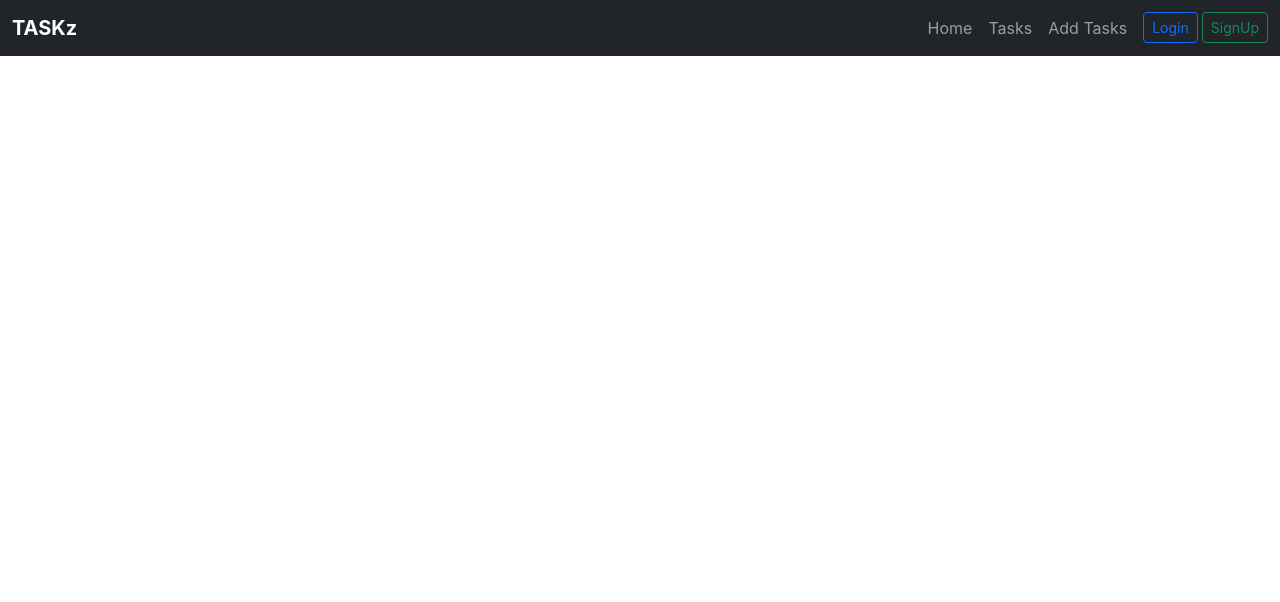
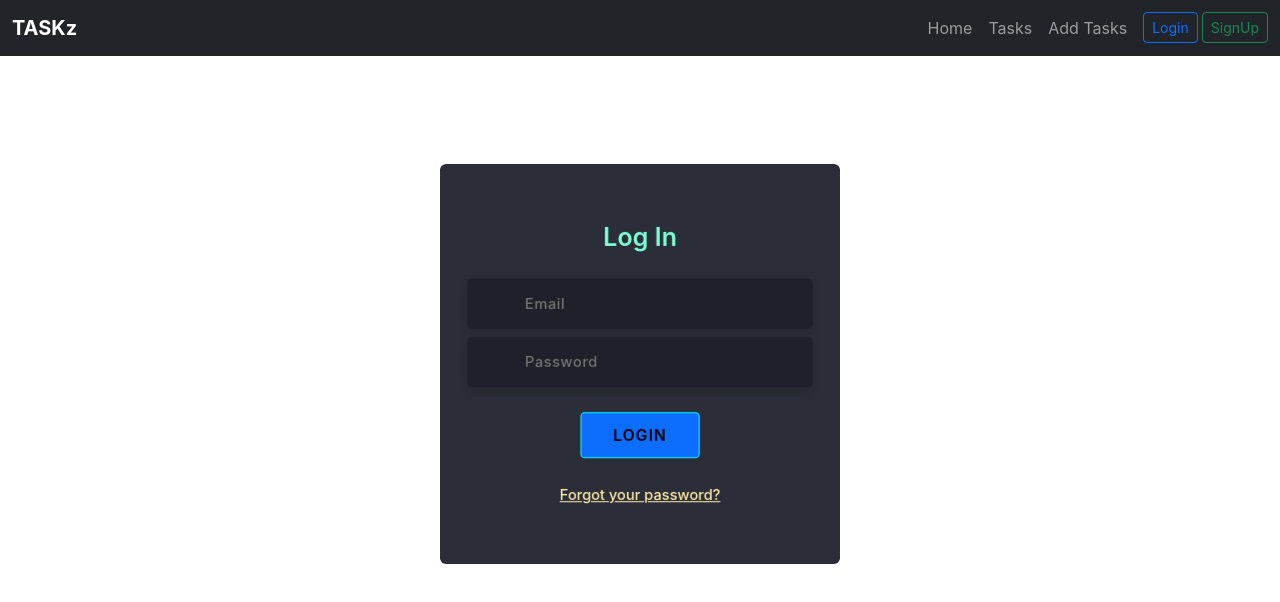
Before and after one commit to kevinkkimutai/Task-Management-System, a React (Create React App) app in the folder front-end/: page /login in a window 1280 px wide. Shown: the top 602 px of the page. Built offline with nearby package versions, Linux system fonts and the light colour scheme.

Commit message:
signup/login forms created

```diff
--- a/front-end/src/App.js
+++ b/front-end/src/App.js
@@ -3,6 +3,9 @@ import './App.css';
 import Navbar from './components/Navbar';
 import Home from "./components/Home";
 import Tasks from "./components/Tasks";
+import Addtask from "./components/Addtask";
+import Login from "./components/Login";
+import Register from "./components/Register";
 
 function App() {
   return (
@@ -13,6 +16,9 @@ function App() {
       <Routes>
           <Route path="/" element={<Home />} />
           <Route path="/task" element={<Tasks />} />
+          <Route path="/add" element={<Addtask />} />
+          <Route path="/login" element={<Login />} />
+          <Route path="/signup" element={<Register />} />
         </Routes>
 
         {/* <Footer /> */}
--- /dev/null
+++ b/front-end/src/components/Addtask.jsx
@@ -0,0 +1,11 @@
+import React from 'react'
+
+function Addtask() {
+  return (
+    <div>
+      add
+    </div>
+  )
+}
+
+export default Addtask
--- /dev/null
+++ b/front-end/src/components/Login.jsx
@@ -0,0 +1,47 @@
+import React from 'react'
+import '../css/auth.css'
+
+function Login() {
+  return (
+    <div className="section">
+    <div className="container pt-5">
+      <div className="row justify-content-center">
+        <div className="col-12 text-center align-self-center">
+          <div className="section text-center">
+            <div className="card-3d-wrap mx-auto">
+              <div className="card-3d-wrapper">
+                <div className="card-front">
+                  <div className="center-wrap">
+                    <div className="section text-center">
+                      <h4 className="mb-2 pb-3 loghead">Log In</h4>
+                      <div className="form-group">
+                        <input type="email" className="form-style" placeholder="Email" />
+                        <i className="input-icon uil uil-at"></i>
+                      </div>
+                      <div className="form-group mt-2">
+                        <input
+                          type="password"
+                          className="form-style"
+                          placeholder="Password"
+                        />
+                        <i className="input-icon uil uil-lock-alt"></i>
+                      </div>
+                      <div className="btn button btn-primary mt-4">Login</div>
+                      <p className="mb-0 mt-4 text-center">
+                        <a href="https://www.web-leb.com/code" className="link"
+                          >Forgot your password?</a>
+                      </p>
+                    </div>
+                  </div>
+                </div>
+              </div>
+            </div>
+          </div>
+        </div>
+      </div>
+    </div>
+  </div>
+  )
+}
+
+export default Login
--- /dev/null
+++ b/front-end/src/components/Register.jsx
@@ -0,0 +1,60 @@
+import React from 'react'
+import '../css/auth.css'
+
+function Register() {
+  return (
+    <div className="section">
+    <div className="container pt-5">
+      <div className="row justify-content-center">
+        <div className="col-12 text-center align-self-center">
+          <div className="section pb-0 pt-0 text-center">
+            <div className="card-3d-wrap mx-auto">
+              <div className="card-3d-wrapper">
+                <div className="card-front">
+                  <div className="center-wrap">
+                    <div className="section text-center pt-3">
+                      <h4 className="mb-2 pb-2 loghead">SignUp</h4>
+
+                        <div className="form-group">
+                          <input type="text" className="form-style" placeholder="Firstname" />
+                          <i className="input-icon uil uil-at"></i>
+                        </div>
+
+                        <div className="form-group mt-2">
+                          <input type="text" className="form-style"  placeholder="Lastname" />
+                          <i className="input-icon uil uil-at"></i>
+                        </div>
+
+                      <div className="form-group mt-2">
+                          <input type="email" className="form-style" v-model="email" placeholder="Email" />
+                          <i className="input-icon uil uil-at"></i>
+                        </div>
+
+                      <div className="form-group mt-2">
+                        <input
+                          type="password"
+                          v-model="password"
+                          className="form-style"
+                          placeholder="Password"
+                        />
+                        <i className="input-icon uil uil-lock-alt"></i>
+                      </div>
+                      <div className="btn button btn-primary mt-4">SignUp</div>
+                      <p className="mb-0 mt-4 mb-3 text-center">
+                        <a href="#/" className="link"
+                          >Already have an account?</a>
+                      </p>
+                    </div>
+                  </div>
+                </div>
+              </div>
+            </div>
+          </div>
+        </div>
+      </div>
+    </div>
+  </div>
+  )
+}
+
+export default Register
--- /dev/null
+++ b/front-end/src/css/auth.css
@@ -0,0 +1,181 @@
+@import url('https://fonts.googleapis.com/css?family=Poppins:400,500,600,700,800,900');
+a:hover {
+	text-decoration: none;
+}
+.link {
+  color: #ffeba7;
+}
+.link:hover {
+  color: #c4c3ca;
+}
+
+p {
+  font-weight: 500;
+  font-size: 14px;
+}
+h4 {
+  font-weight: 600;
+}
+h6 span{
+  padding: 0 20px;
+  font-weight: 700;
+}
+.section{
+  position: relative;
+  width: 100%;
+  display: block;
+}
+.full-height{
+  min-height: 100vh;
+}
+[type="checkbox"]:checked,
+[type="checkbox"]:not(:checked){
+display: none;
+}
+.section.checkbox:checked + label,
+.checkbox:not(:checked) + label{
+  position: relative;
+  display: block;
+  text-align: center;
+  width: 60px;
+  height: 16px;
+  border-radius: 8px;
+  padding: 0;
+  margin: 10px auto;
+  cursor: pointer;
+  background-color: #ffeba7;
+}
+.checkbox:checked + label:before,
+.checkbox:not(:checked) + label:before{
+  position: absolute;
+  display: block;
+  width: 36px;
+  height: 36px;
+  border-radius: 50%;
+  color: #ffeba7;
+  background-color: #020305;
+  font-family: 'unicons';
+  content: '\eb4f';
+  z-index: 20;
+  top: -10px;
+  left: -10px;
+  line-height: 36px;
+  text-align: center;
+  font-size: 24px;
+  transition: all 0.5s ease;
+}
+.checkbox:checked + label:before {
+  transform: translateX(44px) rotate(-270deg);
+}
+.card-3d-wrap {
+  position: relative;
+  width: 400px;
+  max-width: 100%;
+  height: 400px;
+  -webkit-transform-style: preserve-3d;
+  transform-style: preserve-3d;
+  perspective: 800px;
+  margin-top: 60px;
+}
+.card-3d-wrapper {
+  width: 100%;
+  height: 100%;
+  position:absolute;
+  -webkit-transform-style: preserve-3d;
+  transform-style: preserve-3d;
+  transition: all 600ms ease-out;
+}
+.card-front, .card-back {
+  width: 100%;
+  height: 100%;
+  background-color: #2b2e38;
+  /* background-image: url('/img/pattern_japanese-pattern-2_1_2_0-0_0_1__ffffff00_000000.png'); */
+  position: absolute;
+  border-radius: 6px;
+  -webkit-transform-style: preserve-3d;
+}
+.card-back {
+  transform: rotateY(180deg);
+}
+.checkbox:checked ~ .card-3d-wrap .card-3d-wrapper {
+  transform: rotateY(180deg);
+}
+.center-wrap{
+  position: absolute;
+  width: 100%;
+  padding: 0 35px;
+  top: 50%;
+  left: 0;
+  transform: translate3d(0, -50%, 35px) perspective(100px);
+  z-index: 20;
+  display: block;
+}
+.form-group{
+  position: relative;
+  display: block;
+    margin: 0;
+    padding: 0;
+}
+.form-style {
+  padding: 13px 20px;
+  padding-left: 55px;
+  height: 48px;
+  width: 100%;
+  font-weight: 500;
+  border-radius: 4px;
+  font-size: 14px;
+  line-height: 22px;
+  letter-spacing: 0.5px;
+  outline: none;
+  color: #ffffff;
+  background-color: #1f2029;
+  border: none;
+  -webkit-transition: all 200ms linear;
+  transition: all 200ms linear;
+  box-shadow: 0 4px 8px 0 rgba(21,21,21,.2);
+}
+.form-style:focus,
+.form-style:active {
+  border: none;
+  outline: none;
+  box-shadow: 0 4px 8px 0 rgba(21,21,21,.2);
+  color: #000000;
+  background-color: #ffffff;
+}
+.input-icon {
+  position: absolute;
+  color: rgb(8, 90, 90);
+  top: 0;
+  left: 18px;
+  height: 48px;
+  font-size: 24px;
+  line-height: 48px;
+  text-align: left;
+  -webkit-transition: all 200ms linear;
+   transition: all 200ms linear;
+}
+.loghead {
+  color: aquamarine;
+}
+.button{
+  border-radius: 4px;
+  height: 44px;
+  font-size: 15px;
+  font-weight: 600;
+  text-transform: uppercase;
+  -webkit-transition : all 200ms linear;
+  transition: all 200ms linear;
+  padding: 0 30px;
+  letter-spacing: 1px;
+  display: -webkit-inline-flex;
+  display: -ms-inline-flexbox;
+  display: inline-flex;
+  align-items: center;
+  color: #000000;
+  border-color: aqua;
+}
+.button:hover{
+ border-color: rgb(0, 255, 170);
+  color: #ffeba7;
+  box-shadow: 0 8px 24px 0 rgba(63, 106, 245, 0.723);
+}
--- a/front-end/src/index.css
+++ b/front-end/src/index.css
@@ -37,6 +37,11 @@ width: auto;
   padding-bottom: 0px;
   margin-bottom: 0px;
 }
+.complete-text {
+  top: 26%;
+  left: 7%;
+  transform: translate(-50%, -50%);
+}
 }
 
 .card {
@@ -58,3 +63,18 @@ width: auto;
   font-family: "Permanent Marker", cursive;
   font-style: italic;
 }
+.complete-text {
+  color: red;
+  position: absolute;
+  font-family: "Permanent Marker", cursive;
+  font-style: italic;
+  text-transform: uppercase;
+  top: 26%;
+  left: 1%;
+  font-size: 38px;
+  transform: translate(-50%, -50%);
+}
+.done-card {
+  background-color: rgba(92, 91, 91, 0.303);
+  /* Additional styles for the done card */
+}
```
Also changed, not shown: front-end/src/components/Tasks.jsx (+39 -7 lines).
